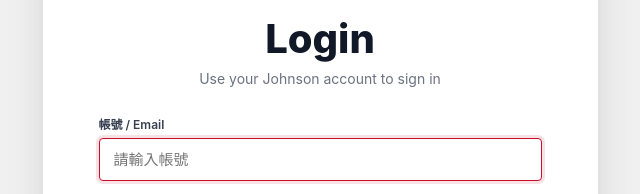
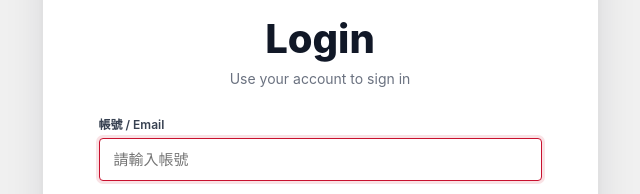
Before and after one commit to terry-ian/jht_news_ai, a website: page login.html in a window 1280 px wide. Shown: the part 250-444 px from the top of the page, 320-960 px from the left. Drawn offline with Linux system fonts and the light colour scheme.

Commit message:
Add files via upload

```diff
--- a/login.html
+++ b/login.html
@@ -34,7 +34,7 @@
     </div>
 
     <h1 class="login-title">Login</h1>
-    <p class="login-subtitle">Use your Johnson account to sign in</p>
+    <p class="login-subtitle">Use your account to sign in</p>
 
     <form id="login-form" novalidate>
       <div class="login-field">
```
